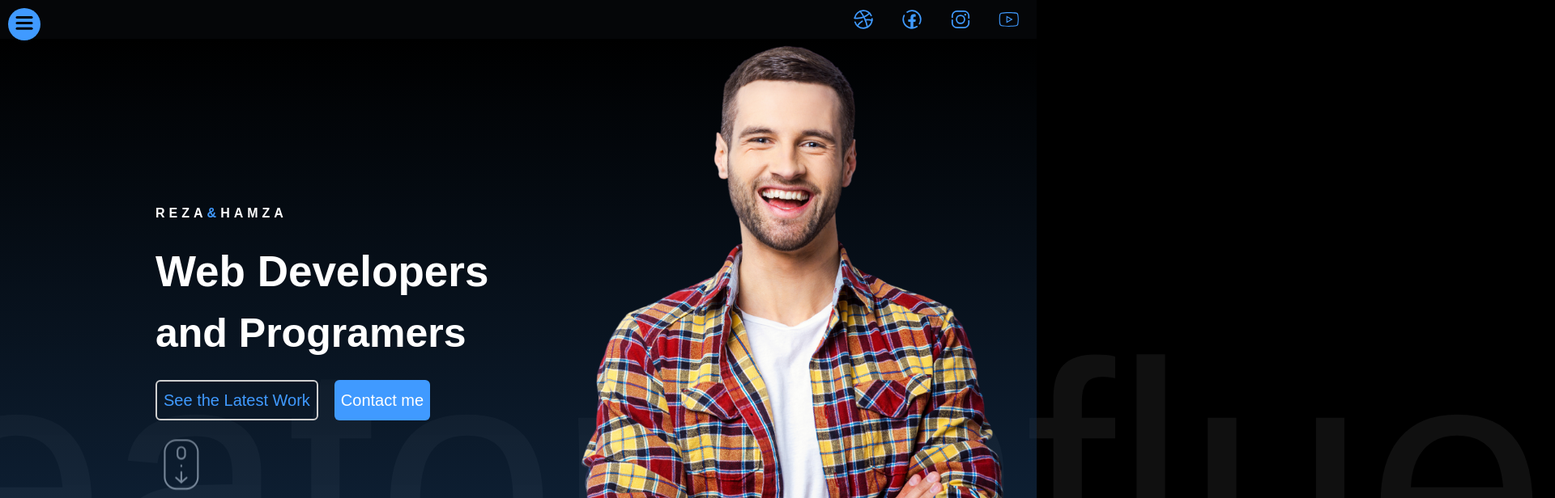
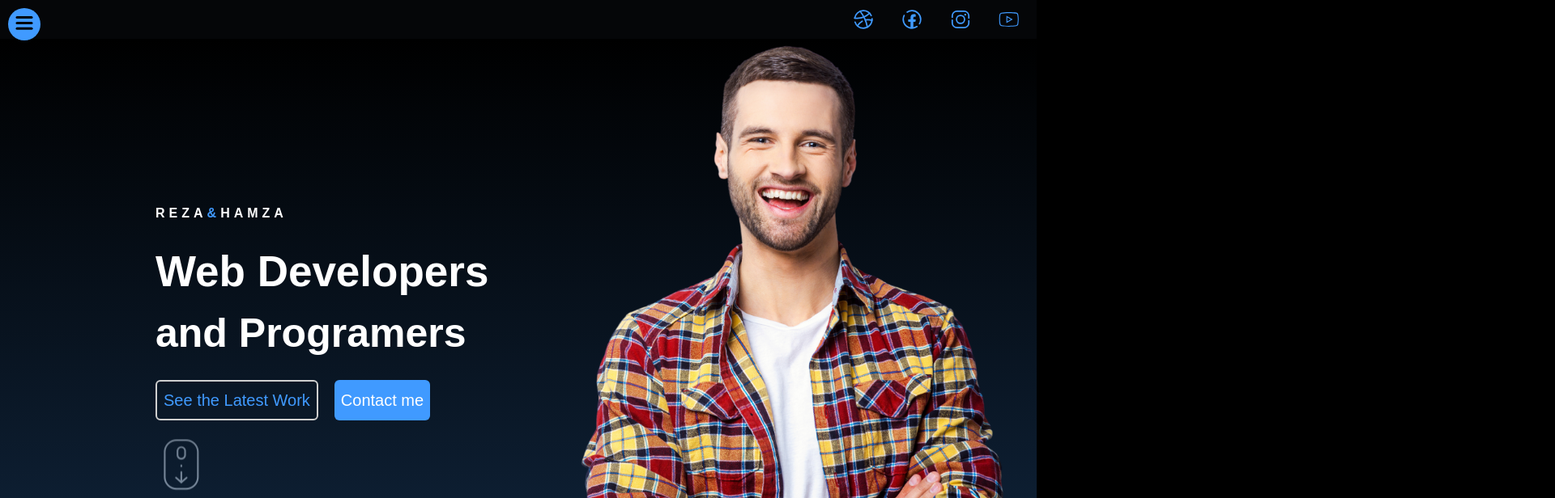
Before and after one commit to reza18s/RandH, a React (Vite) app: page / in a window 1280 px wide. Shown: the top 616 px of the page at 81% size, 1920 px wide, since content can reach past the window. Built offline with nearby package versions, Linux system fonts and the light colour scheme.

Commit message:
fix the home page

```diff
--- a/src/Pages/Home.jsx
+++ b/src/Pages/Home.jsx
@@ -14,6 +14,20 @@ function Home() {
       },
     },
   };
+  const sliderVariants = {
+    initial: {
+      x: 0,
+    },
+    animate: {
+      x: "-220%",
+      transition: {
+        repeat: Infinity,
+        repeatType: "mirror",
+        duration: 20,
+      },
+    },
+  };
+
   return (
     <main className="flex h-[calc(100dvh-60px)] w-full flex-col overflow-hidden bg-[linear-gradient(180deg,#000000,#439bff40)]  md:flex-row">
       <motion.div
@@ -71,12 +85,10 @@ function Home() {
         ></motion.img>
       </motion.div>
       <motion.div
-        initial={{ x: 0 }}
-        animate={{
-          x: "-220%",
-          transition: { repeat: Infinity, repeatType: "mirror", duration: 40 },
-        }}
-        className="absolute  bottom-[-90px] z-[-2] overflow-hidden whitespace-nowrap text-[50vh] text-[#ffffff10]"
+        variants={sliderVariants}
+        initial="initial"
+        animate="animate"
+        className="absolute  bottom-[-90px] z-[-2] w-[50%] overflow-hidden whitespace-nowrap text-[50vh] text-[#ffffff10]"
       >
         Writer Content Creator Influencer
       </motion.div>
--- a/src/styles/globals.css
+++ b/src/styles/globals.css
@@ -26,6 +26,7 @@
   }
   ::-webkit-scrollbar {
     width: 0px;
+    height: 0px;
   }
 }
 @layer utilities {
```
